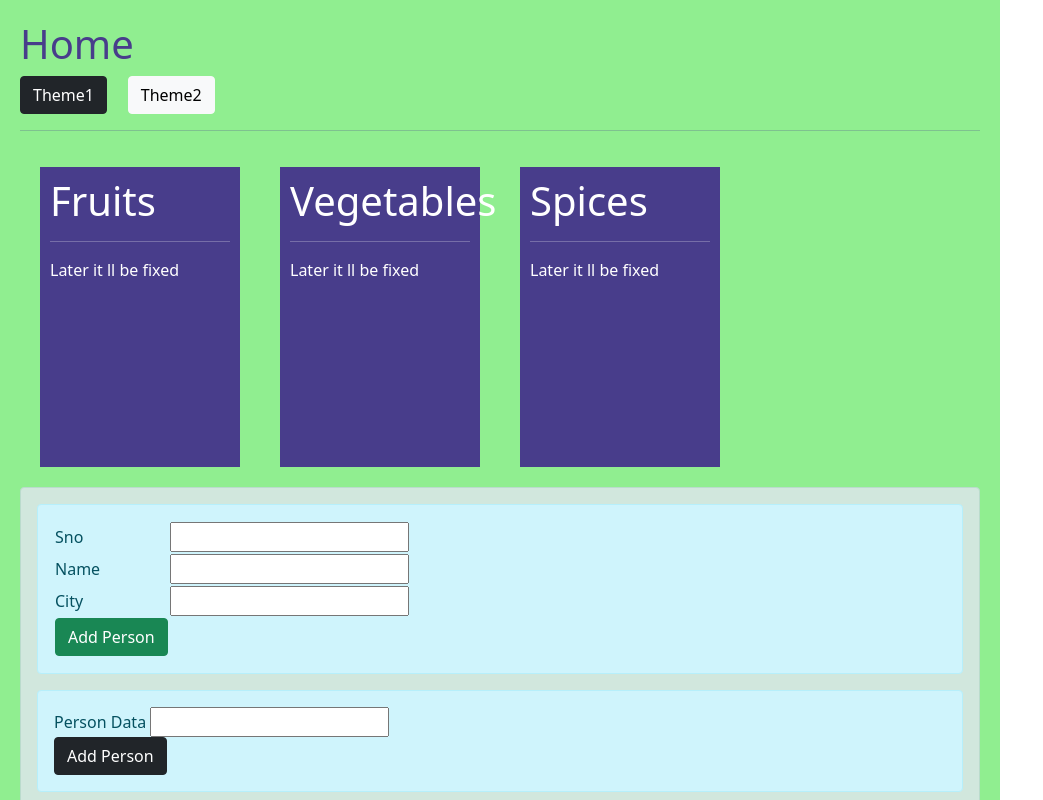
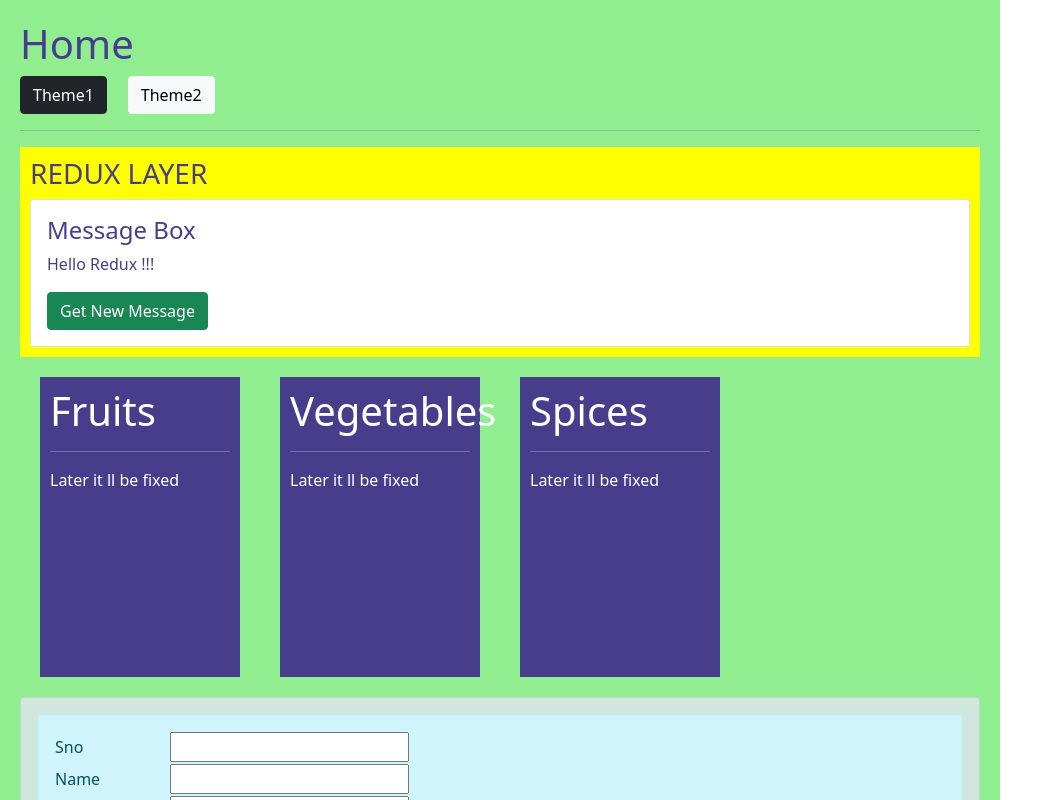
Before and after one commit to vinodh1988/first-react-spa, a React (Create React App) app: page / in a window 1280 px wide. Shown: the top 800 px of the page, without its empty margins (0-1043 px from the left). Built offline with nearby package versions, Linux system fonts and the light colour scheme; no server answers.

Commit message:
redux-layer

```diff
--- a/package.json
+++ b/package.json
@@ -14,7 +14,9 @@
     "bootstrap": "^5.1.3",
     "react": "^17.0.2",
     "react-dom": "^17.0.2",
+    "react-redux": "^7.2.6",
     "react-scripts": "4.0.3",
+    "redux": "^4.1.2",
     "typescript": "^4.5.2",
     "web-vitals": "^1.1.2"
   },
--- a/src/App.tsx
+++ b/src/App.tsx
@@ -3,6 +3,7 @@ import {useState} from 'react'
 import './App.css';
 import Box from './Box';
 import People from './People';
+import ReduxFather from './ReduxLayerComponents/ReduxFather';
 
 
 
@@ -29,6 +30,10 @@ const [btnColor2,setBtnColor2]=useState('btn btn-light')
            <button className={btnColor2} onClick={()=>{changeTheme('theme2')}}>Theme2</button>
 
               <hr/>
+
+          <div style={{overflow:"hidden" ,backgroundColor:"Yellow", padding:"10px"}} >
+                <ReduxFather></ReduxFather>
+          </div>
             <div  style={{overflow:"hidden"}}>
              {
                titles.map((x,index)=><Box key={index} theme={theme} title={x} data="Later it ll be fixed"></Box>)
@@ -37,6 +42,8 @@ const [btnColor2,setBtnColor2]=useState('btn btn-light')
           <div className="alert alert-success">
              <People></People>
           </div>
+
+
       </div>
     )
 }
--- /dev/null
+++ b/src/ReduxLayerComponents/MessageBox.tsx
@@ -0,0 +1,17 @@
+import {msgbox} from './types'
+ const MessageBox=({message,changeMessage}:msgbox)=>{
+    return(
+        <div className="card">
+        <div className="card-body">
+          <h4 className="card-title">Message Box</h4>
+          <p className="card-text">
+                {message}
+          </p>
+          <button className="btn btn-success" onClick={changeMessage}>
+              Get New Message</button>
+        </div>
+      </div>
+    );
+}
+
+export default MessageBox;
--- /dev/null
+++ b/src/ReduxLayerComponents/ReduxFather.tsx
@@ -0,0 +1,16 @@
+import  MessageBoxHOC  from "../redux/Hocs/MessageBoxHOC";
+import {Provider} from 'react-redux'
+import { store } from "../redux/Store/store";
+
+const ReduxFather=()=>{
+    return(
+        <div>
+            <h3>REDUX LAYER</h3>
+        <Provider store={store}>
+        <MessageBoxHOC></MessageBoxHOC>
+        </Provider>
+        </div>
+    )
+}
+
+export default ReduxFather;
--- /dev/null
+++ b/src/ReduxLayerComponents/types.tsx
@@ -0,0 +1,5 @@
+
+export type msgbox={
+    message:string;
+    changeMessage:()=>{};
+}
--- /dev/null
+++ b/src/redux/Actions/MessageAction.js
@@ -0,0 +1,16 @@
+export const messageAction=()=>{
+    let messages=[
+        "React JS is super fun",
+        "React JS has Class Components",
+        "React Hooks makes life easy",
+        "Event handling can be done using action",
+        "CSS is good for the look and feel"
+    ]
+     let message=messages[Math.round(Math.random()*4)]
+     console.log("Running")
+     console.log(message)
+    return {
+        type: 'MESSAGE_ACTION',
+        data: message
+    }
+}
--- /dev/null
+++ b/src/redux/Hocs/MessageBoxHOC.tsx
@@ -0,0 +1,17 @@
+import {connect} from 'react-redux'
+import { bindActionCreators } from 'redux'
+import MessageBox from '../../ReduxLayerComponents/MessageBox'
+import { messageAction } from '../Actions/MessageAction'
+
+
+const mapStateToProps=(state:any)=>{
+    return {message: state.messageData.message}
+}
+
+const mapActionToProps=(dispatch:any)=>{
+    return bindActionCreators({changeMessage:messageAction},dispatch)
+}
+
+const MessageBoxHOC=connect(mapStateToProps,mapActionToProps)(MessageBox)
+
+export default MessageBoxHOC
--- /dev/null
+++ b/src/redux/Reducers/reducers.js
@@ -0,0 +1,34 @@
+
+/*
+   Reducer is a javascript function which returns a javascript object
+   it carries usually two parameter one is state , second is action
+
+   very first time reducer is called state will not be passed so there must be default
+   value from second time onward the old state returned by reducer will passed
+
+   the second paramter action will have a value if and only if an action is
+   executed
+
+   every action is followed by execution of the all the reducers
+
+   since action returns an object, the currently returned object by the
+   currently execution action will be passed as second parameter to all the reducers
+*/
+export const firstReducer =(state={message:" Hello Redux !!!"},action)=>{
+
+    switch(action.type){
+        case "MESSAGE_ACTION":
+                  return {message:action.data}
+        default:
+                  return state;
+    }
+}
+
+export const secondReducer= (state={neverUsed:"Dummydata"},action)=>{
+    switch(action.type){
+        case "DUMMY_ACTON":
+                  return {naveUser:action.data}
+        default:
+                  return state;
+    }
+}
--- /dev/null
+++ b/src/redux/Store/store.js
@@ -0,0 +1,9 @@
+import {combineReducers,createStore} from 'redux'
+import { firstReducer,secondReducer } from '../Reducers/reducers'
+
+const appState=combineReducers({
+    messageData:firstReducer,
+    dummyData:secondReducer
+})
+
+export const store=createStore(appState)
```
Also changed, not shown: 1 other file (tests, documents, lock files or other folders).
